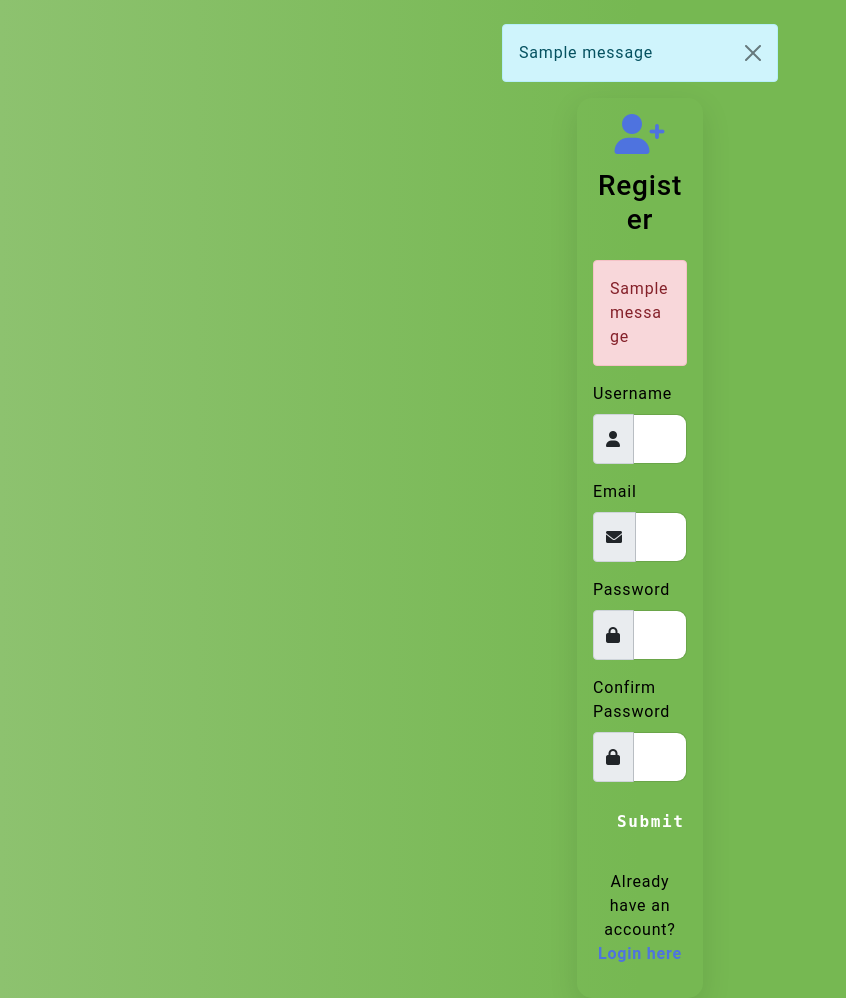
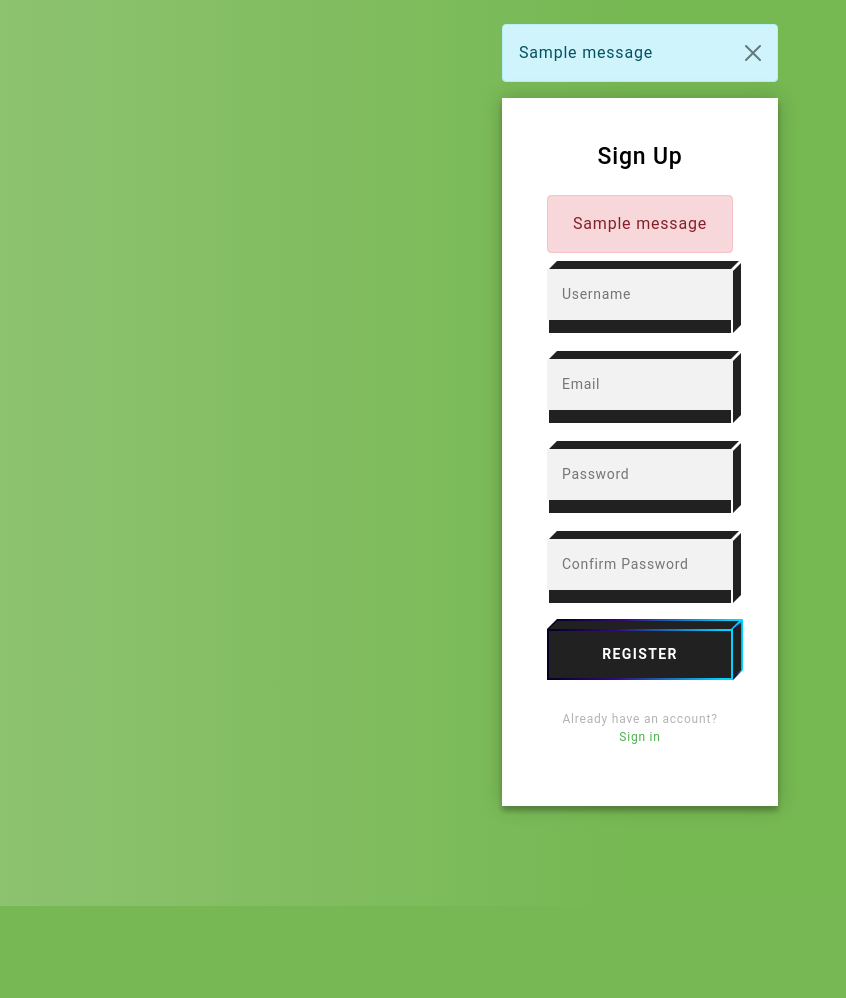
Before and after one commit to akalekurthi/Network-Security-Predictor, a Flask app: template templates/register.html in a window 1280 px wide. Shown: the part 80-1078 px from the top of the page, without its empty margins (0-846 px from the left). After the commit the page ends 986 px from the top, so only its background shows below. Run offline with Flask 3, Linux system fonts and the light colour scheme; the template is opened without the code that fills it, so the values that code supplies are empty, except form fields; one stand-in notice (Sample message) is shown; form fields are guessed from the names that the template uses.

Commit message:
Assistant checkpoint: Created styled register page and fixed login page
Assistant generated file changes:
- templates/register.html: Create stylized register page
- templates/login.html: Fix login page to properly work with Flask-WTF forms

---

User prompt:

do the same for register page also like login page

Replit-Commit-Author: Assistant
Replit-Commit-Session-Id: 0fe7ac8f-04b9-4bb5-aaa7-3dfec1634e21

```diff
--- a/templates/register.html
+++ b/templates/register.html
@@ -1,13 +1,12 @@
+
 {% extends "base.html" %}
 
 {% block content %}
-<div class="row">
-    <div class="col-lg-6 mx-auto">
-        <div class="card auth-card">
-            <div class="card-body">
-                <div class="text-center mb-4">
-                    <i class="fas fa-user-plus auth-icon"></i>
-                    <h3 class="card-title">Register</h3>
+<div class="login-container">
+  <form class="form" method="POST" autocomplete="off">
+    {{ form.hidden_tag() }}
+    <div class="control">
+      <h1>Sign Up</h1>
     </div>
 
     {% with messages = get_flashed_messages() %}
@@ -18,70 +17,74 @@
       {% endif %}
     {% endwith %}
 
-                <form method="POST" class="register-form">
-                    {{ form.hidden_tag() }}
-                    <div class="mb-3">
-                        <label class="form-label">Username</label>
-                        <div class="input-group">
-                            <span class="input-group-text"><i class="fas fa-user"></i></span>
-                            {{ form.username(class="form-control") }}
+    <div class="control block-cube block-input">
+      {{ form.username(placeholder="Username") }}
+      <div class="bg-top">
+        <div class="bg-inner"></div>
       </div>
-                        {% if form.username.errors %}
-                            {% for error in form.username.errors %}
-                                <div class="text-danger">{{ error }}</div>
-                            {% endfor %}
-                        {% endif %}
+      <div class="bg-right">
+        <div class="bg-inner"></div>
+      </div>
+      <div class="bg">
+        <div class="bg-inner"></div>
+      </div>
     </div>
 
-                    <div class="mb-3">
-                        <label class="form-label">Email</label>
-                        <div class="input-group">
-                            <span class="input-group-text"><i class="fas fa-envelope"></i></span>
-                            {{ form.email(class="form-control") }}
+    <div class="control block-cube block-input">
+      {{ form.email(placeholder="Email") }}
+      <div class="bg-top">
+        <div class="bg-inner"></div>
       </div>
-                        {% if form.email.errors %}
-                            {% for error in form.email.errors %}
-                                <div class="text-danger">{{ error }}</div>
-                            {% endfor %}
-                        {% endif %}
+      <div class="bg-right">
+        <div class="bg-inner"></div>
+      </div>
+      <div class="bg">
+        <div class="bg-inner"></div>
+      </div>
     </div>
 
-                    <div class="mb-3">
-                        <label class="form-label">Password</label>
-                        <div class="input-group">
-                            <span class="input-group-text"><i class="fas fa-lock"></i></span>
-                            {{ form.password(class="form-control") }}
+    <div class="control block-cube block-input">
+      {{ form.password(placeholder="Password") }}
+      <div class="bg-top">
+        <div class="bg-inner"></div>
       </div>
-                        {% if form.password.errors %}
-                            {% for error in form.password.errors %}
-                                <div class="text-danger">{{ error }}</div>
-                            {% endfor %}
-                        {% endif %}
+      <div class="bg-right">
+        <div class="bg-inner"></div>
+      </div>
+      <div class="bg">
+        <div class="bg-inner"></div>
+      </div>
     </div>
 
-                    <div class="mb-3">
-                        <label class="form-label">Confirm Password</label>
-                        <div class="input-group">
-                            <span class="input-group-text"><i class="fas fa-lock"></i></span>
-                            {{ form.confirm_password(class="form-control") }}
+    <div class="control block-cube block-input">
+      {{ form.confirm_password(placeholder="Confirm Password") }}
+      <div class="bg-top">
+        <div class="bg-inner"></div>
       </div>
-                        {% if form.confirm_password.errors %}
-                            {% for error in form.confirm_password.errors %}
-                                <div class="text-danger">{{ error }}</div>
-                            {% endfor %}
-                        {% endif %}
+      <div class="bg-right">
+        <div class="bg-inner"></div>
+      </div>
+      <div class="bg">
+        <div class="bg-inner"></div>
+      </div>
     </div>
 
-                    <div class="d-grid gap-2">
-                        {{ form.submit(class="btn btn-primary btn-lg") }}
+    <button class="btn block-cube block-cube-hover" type="submit">
+      <div class="bg-top">
+        <div class="bg-inner"></div>
+      </div>
+      <div class="bg-right">
+        <div class="bg-inner"></div>
+      </div>
+      <div class="bg">
+        <div class="bg-inner"></div>
+      </div>
+      <div class="text">Register</div>
+    </button>
+
+    <div class="credits">
+      <p class="message">Already have an account? <a href="{{ url_for('login') }}">Sign in</a></p>
     </div>
   </form>
-
-                <div class="text-center mt-4">
-                    <p>Already have an account? <a href="{{ url_for('login') }}" class="login-link">Login here</a></p>
-                </div>
-            </div>
-        </div>
-    </div>
 </div>
 {% endblock %}
```
Also changed, not shown: templates/login.html (+14 -4 lines). Lines whose indentation alone changed are shown as unchanged.
